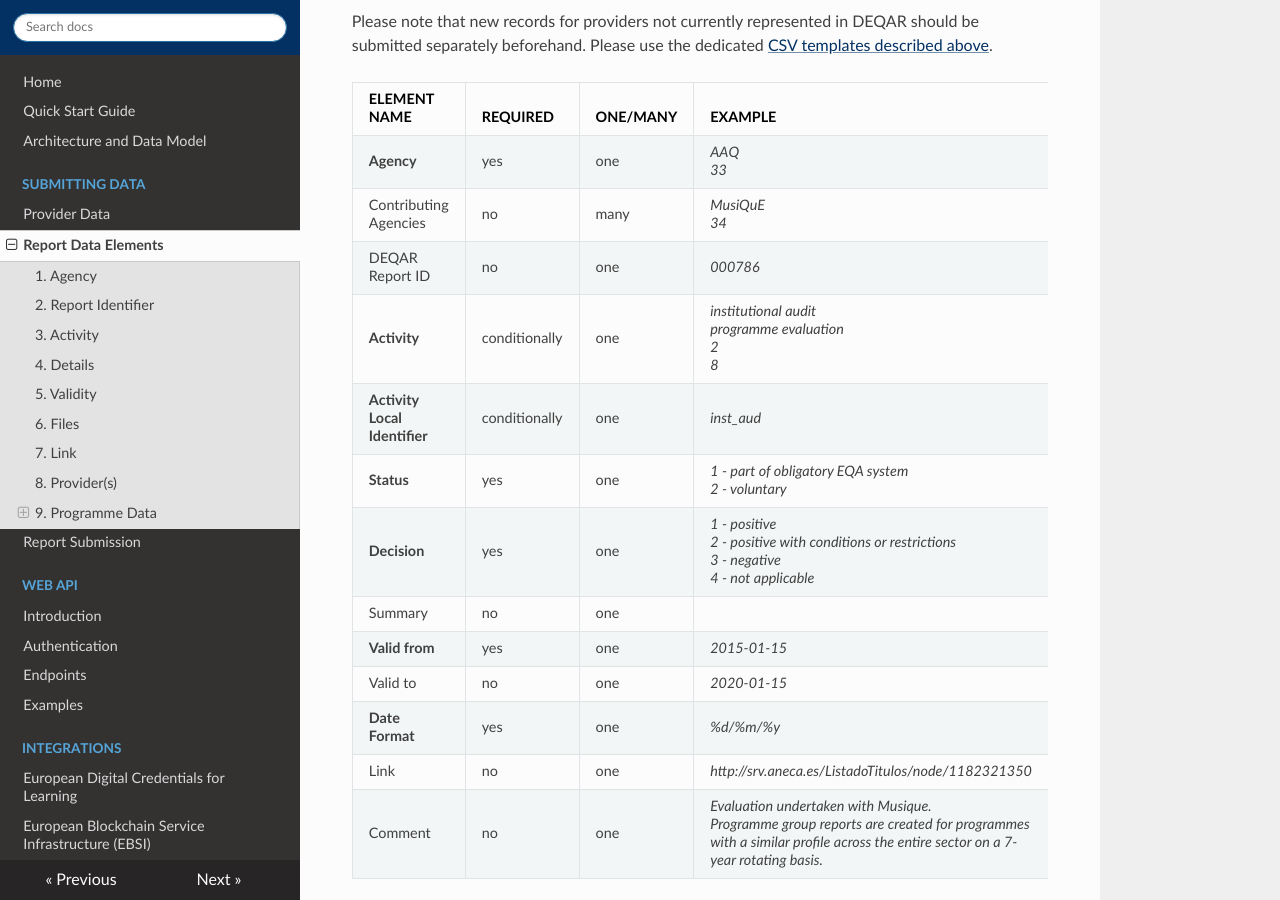
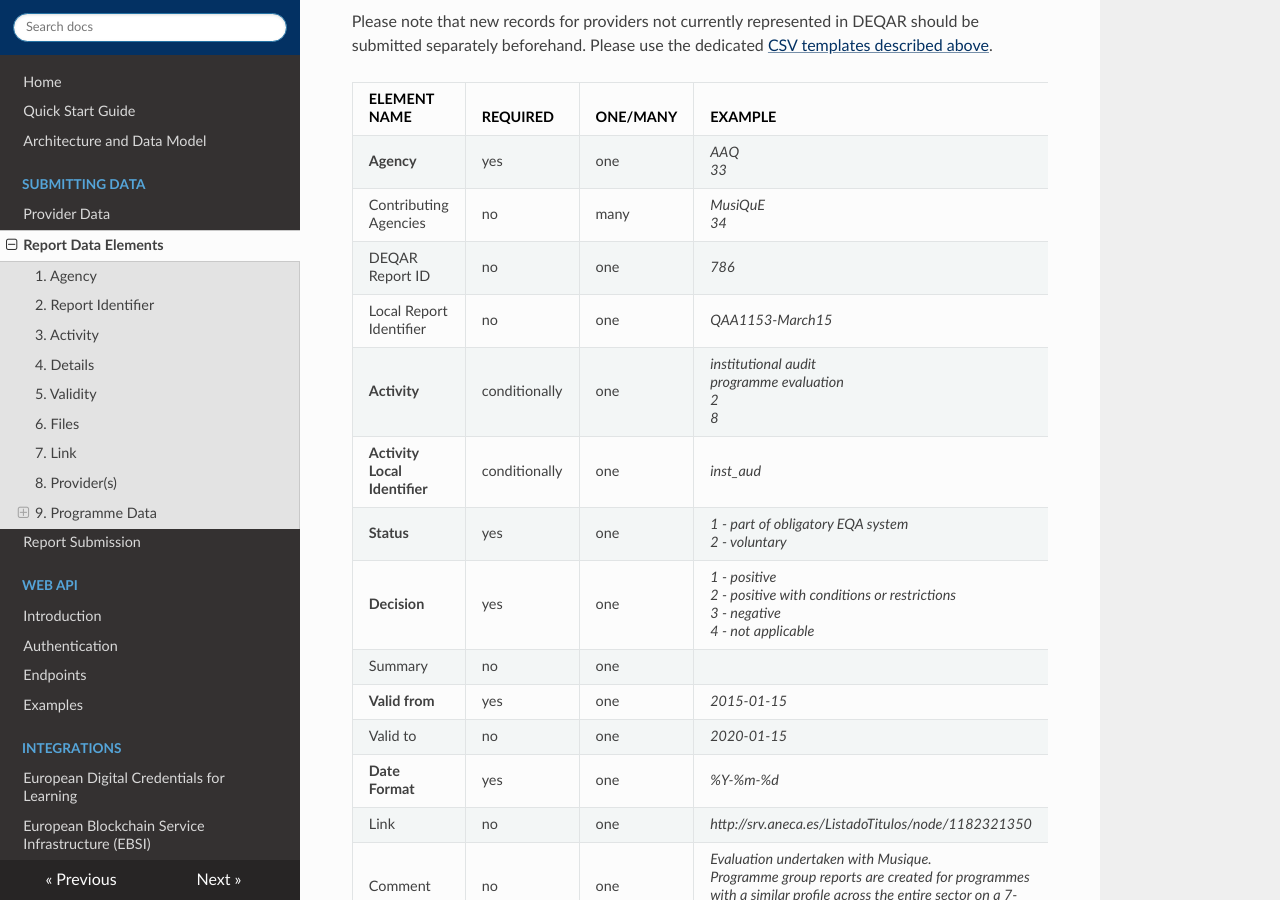
Before and after one commit to EQAR/deqar-docs, an MkDocs documentation site: the page built from docs/report_data.md, in a window 1280 px wide and 900 px high, scrolled down 702 px. Built offline with MkDocs 1.6.1, drawn with Linux system fonts in a browser that asks for light colours; nearby versions of some CDN libraries.

Commit message:
fix example report ID and date format

```diff
--- a/docs/report_data.md
+++ b/docs/report_data.md
@@ -18,7 +18,8 @@ Please note that new records for providers not currently represented in DEQAR sh
 |:--------------------------------------------|:------------|:---------|:-----------------------|
 |**Agency** |yes |one |*AAQ*<br>*33* |
 |Contributing Agencies | no | many | *MusiQuE*<br>*34* |
-|DEQAR Report ID |no |one |*000786* | |Local Report Identifier |no |one |*QAA1153-March15* |
+|DEQAR Report ID |no |one |*786* |
+|Local Report Identifier |no |one |*QAA1153-March15* |
 |**Activity** |conditionally|one |*institutional audit*<br>*programme evaluation*<br>*2*<br>*8*|
 |**Activity Local Identifier** |conditionally|one |*inst_aud* |
 |**Status** |yes |one |*1 - part of obligatory EQA system*<br>*2 - voluntary*|
@@ -26,7 +27,7 @@ Please note that new records for providers not currently represented in DEQAR sh
 |Summary |no |one | |
 |**Valid from** |yes |one |*2015-01-15* |
 |Valid to |no |one |*2020-01-15* |
-|**Date Format** |yes |one |*%d/%m/%y* |
+|**Date Format** |yes |one |*%Y-%m-%d* |
 |Link |no |one |*http://srv.aneca.es/ListadoTitulos/node/1182321350*|
 |Comment |no |one |*Evaluation undertaken with Musique.*<br>*Programme group reports are created for programmes with a similar profile across the entire sector on a 7-year rotating basis.*|
 
```
